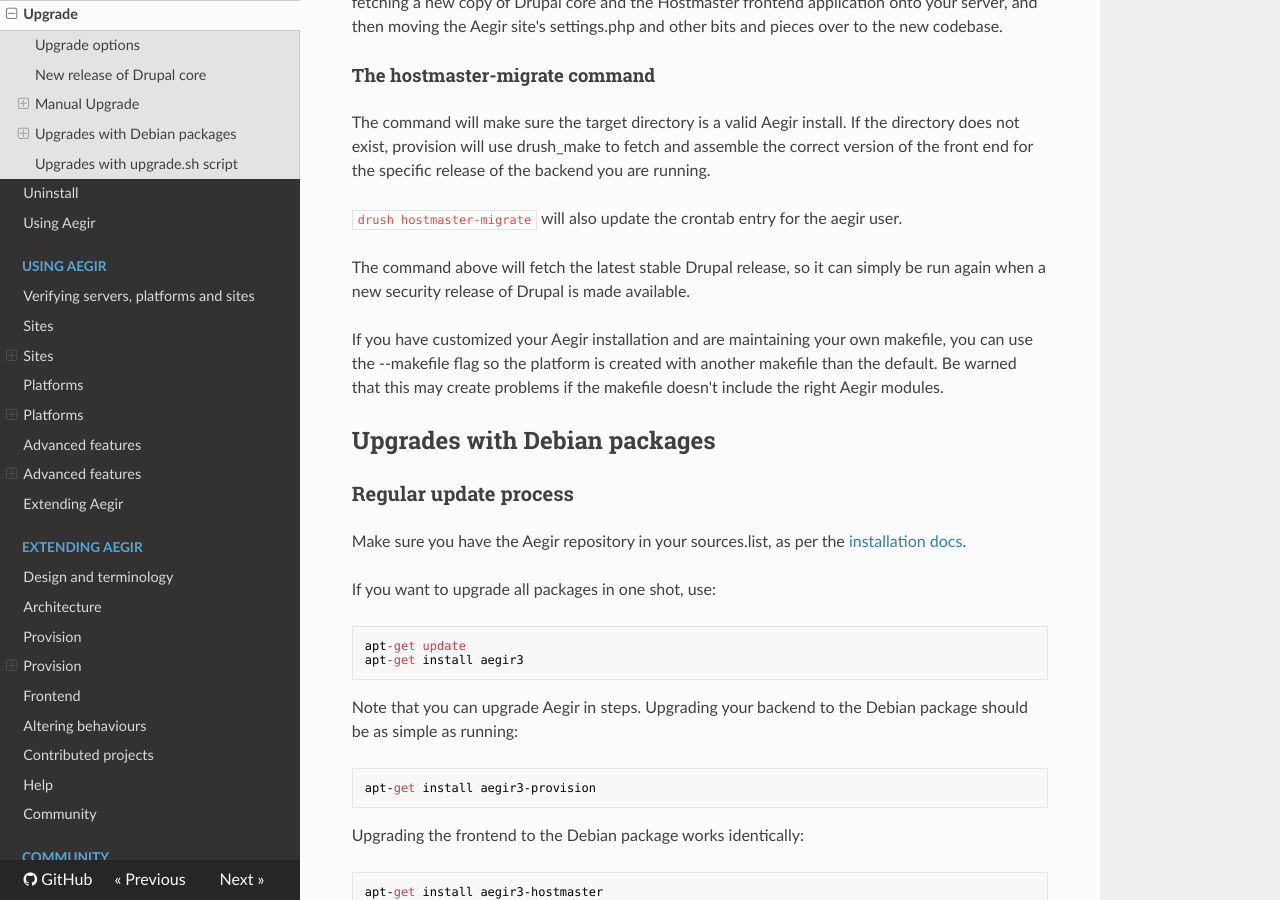
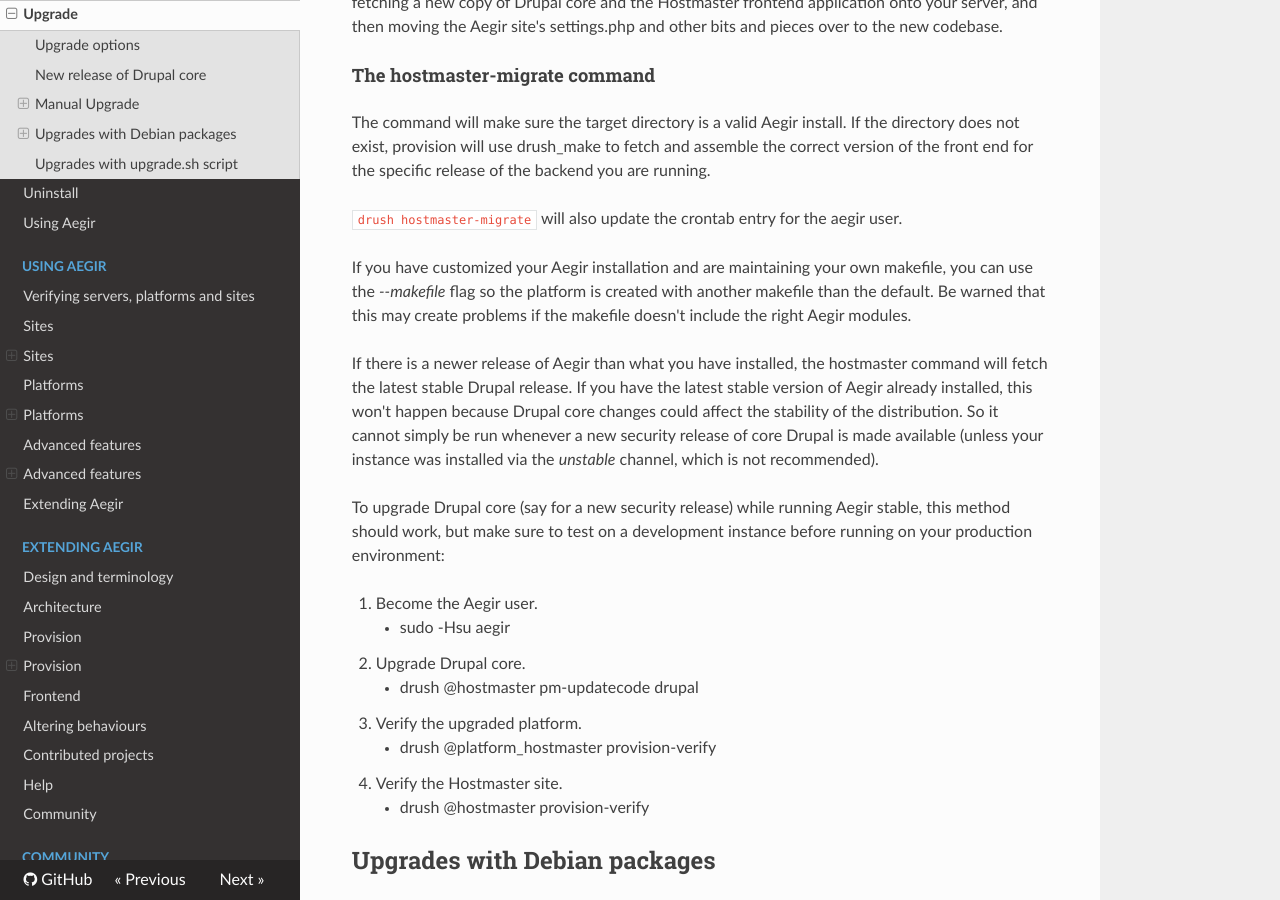
Before and after one commit to aegir-project/documentation, an MkDocs documentation site: the page built from docs/install/upgrade.md, in a window 1280 px wide and 900 px high, scrolled down 2509 px. Built offline with MkDocs 1.6.1, drawn with Linux system fonts in a browser that asks for light colours; nearby versions of some CDN libraries; old or Windows-style settings are respelled for this version of MkDocs.

Commit message:
Added steps for updating Drupal core for security on a stable Aegir.
See https://www.drupal.org/node/2698027 for details.

```diff
--- a/docs/install/upgrade.md
+++ b/docs/install/upgrade.md
@@ -73,9 +73,20 @@
 
 `drush hostmaster-migrate` will also update the crontab entry for the aegir user.
 
-The command above will fetch the latest stable Drupal release, so it can simply be run again when a new security release of Drupal is made available.
+If you have customized your Aegir installation and are maintaining your own makefile, you can use the *--makefile* flag so the platform is created with another makefile than the default. Be warned that this may create problems if the makefile doesn't include the right Aegir modules.
 
-If you have customized your Aegir installation and are maintaining your own makefile, you can use the --makefile flag so the platform is created with another makefile than the default. Be warned that this may create problems if the makefile doesn't include the right Aegir modules.
+If there is a newer release of Aegir than what you have installed, the hostmaster command will fetch the latest stable Drupal release.  If you have the latest stable version of Aegir already installed, this won't happen because Drupal core changes could affect the stability of the distribution. So it cannot simply be run whenever a new security release of core Drupal is made available (unless your instance was installed via the *unstable* channel, which is not recommended).
+
+To upgrade Drupal core (say for a new security release) while running Aegir stable, this method should work, but make sure to test on a development instance before running on your production environment:
+
+1. Become the Aegir user.
+    * sudo -Hsu aegir
+1. Upgrade Drupal core.
+    * drush @hostmaster pm-updatecode drupal
+1. Verify the upgraded platform.
+    * drush @platform_hostmaster provision-verify
+1. Verify the Hostmaster site.
+    * drush @hostmaster provision-verify
 
 
 Upgrades with Debian packages
```
